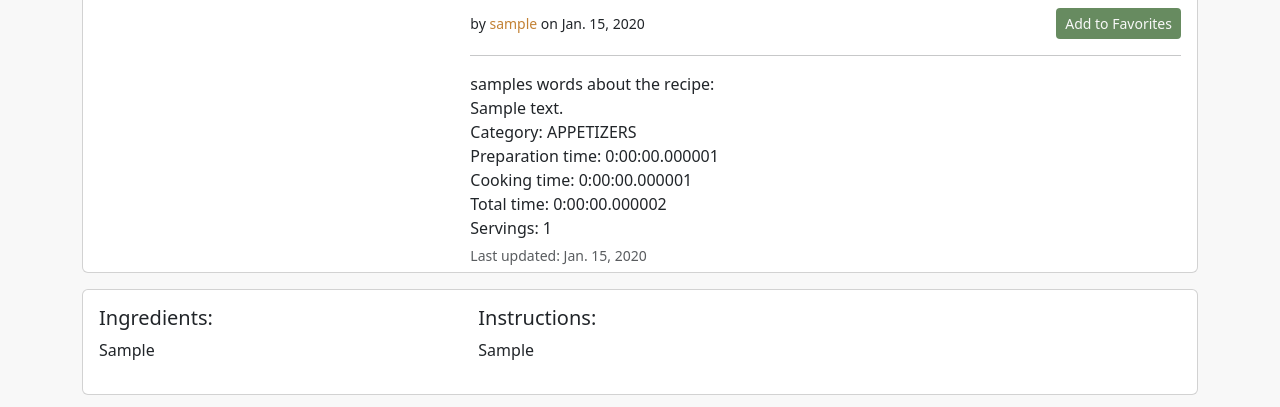
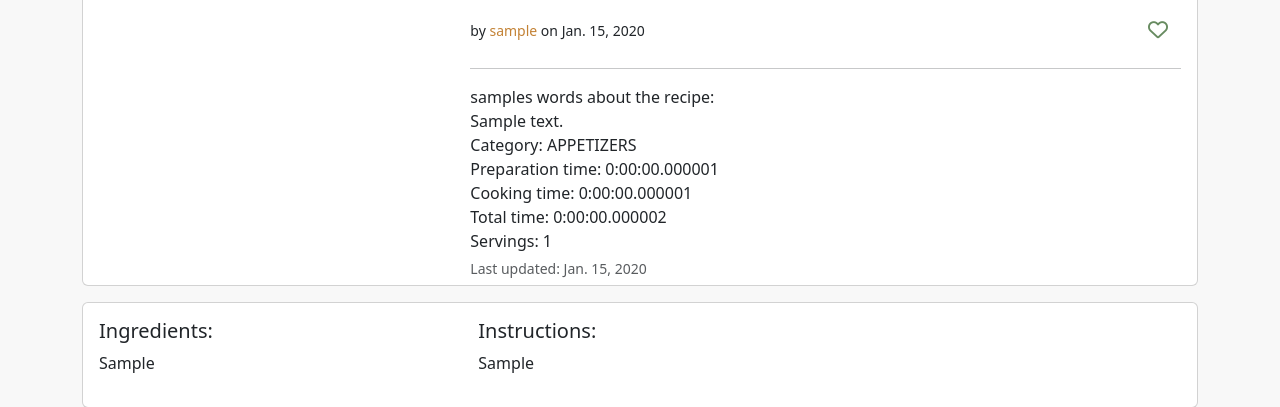
Before and after one commit to SandraBergstrom/theRecipeCollective, a Django app: page /recipe/1/ in a window 1280 px wide. Shown: the part 187-594 px from the top of the page. Run offline with Django 3.2, Linux system fonts and the light colour scheme; tables that the repository leaves empty hold one stand-in row (values such as "Sample post"); some libraries are stand-ins or nearby versions.

Commit message:
Add favorite and remove favorite in recipe detail. Style with heart icon

```diff
--- a/cookbook/templates/cookbook/recipe_detail.html
+++ b/cookbook/templates/cookbook/recipe_detail.html
@@ -1,4 +1,6 @@
-{% extends 'cookbook/base.html' %} {% block content %}
+{% extends 'cookbook/base.html' %}
+
+{% block content %}
 
 <div class="card mb-3">
     <div class="row g-0">
@@ -16,7 +18,11 @@
                         <a class="btn btn-custom-secondary btn-sm" href="{% url 'recipe-update' object.id %}">Update</a>
                         <a class="btn btn-danger btn-sm" href="{% url 'recipe-delete' object.id %}">Delete</a>
                         {% else %}
-                        <a class="btn btn-custom-secondary btn-sm" href="{% url 'favorite_add' recipe.id %}">Add to Favorites</a>
+                            {% if not favorite %}
+                            <a class="btn btn-like" href="{% url 'favorite_add' recipe.id %}"><i class="fa-regular fa-heart"></i></a>
+                            {% else %}
+                            <a class="btn btn-like" href="{% url 'favorite_add' recipe.id %}"><i class="fa-solid fa-heart"></i></a>
+                            {% endif %}
                         {% endif %}
                     </div>
                 </div>
--- a/cookbook/views.py
+++ b/cookbook/views.py
@@ -24,6 +24,17 @@ class RecipeListView(ListView):
 # this class will show the recipe with all details.
 class RecipeDetailView(DetailView):
     model = Recipe
+
+    def get_context_data(self, **kwargs):
+        context = super().get_context_data(**kwargs)
+        recipe = self.get_object()
+        user = self.request.user
+        if user.is_authenticated:
+            if recipe.favorites.filter(id=user.id).exists():
+                context['favorite'] = True
+            else:
+                context['favorite'] = False
+        return context
 
 # This class will make it possible to create a new recipe
 class RecipeCreateView(LoginRequiredMixin, CreateView):
--- a/static/cookbook/css/style.css
+++ b/static/cookbook/css/style.css
@@ -115,7 +115,7 @@ $card-height: 100%  */
     width: 66%;
 }
 
-/* RECIPE CARDS IN LIST */
+        /* RECIPE CARDS IN LIST */
 
 .card {
     margin-bottom: 1.5rem;
@@ -126,3 +126,11 @@ $card-height: 100%  */
     height: 300px;
     object-fit: cover;
 }
+
+        /* LIKE BUTTON ON RECIPE */
+
+.btn-like {
+    color: var(--clr-accent-green);
+    font-size: 20px;
+
+}
```
